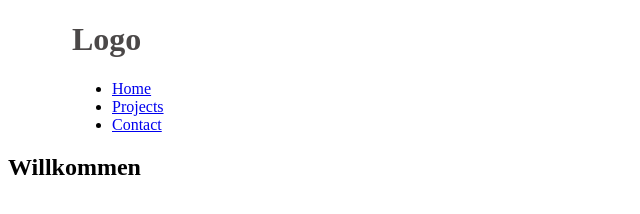
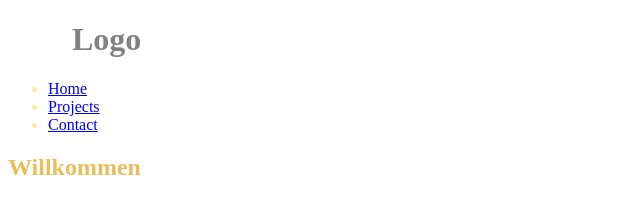
Before and after one commit to Anja-Ha/Anja-Hammer-simplified-setup-, a website: page index.html in a window 1280 px wide. Shown: the whole page, without its empty margins (0-640 px from the left). Drawn offline with Linux system fonts and the light colour scheme.

Commit message:
Update styles.css

```diff
--- a/styles.css
+++ b/styles.css
@@ -22,19 +22,19 @@
     --font-size-h3:18pt;
 
     --font-reg: "open sans"
-
-
 }
 
 
-}
-body {color: var(--color-secondary3);
+
+header {
+    color: var(--color-secondary3);
 }
 
-h1 {color: var(--color-primary1);
+h1 {
+    color: var(--color-primary2);
+    margin-left: var(--unit-l);
 }
 
-header {
-    position: right;
-    margin-left: var(--unit-l);
+h2 {
+    color: var(--color-secondary1);
 }
```
